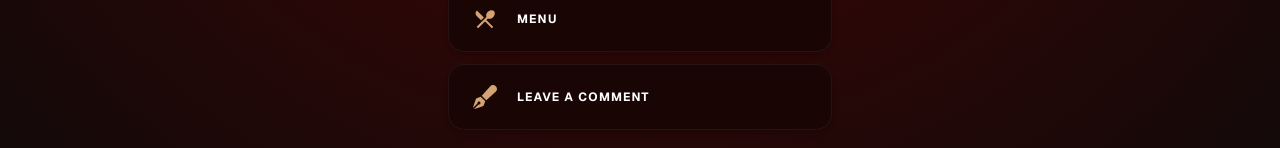
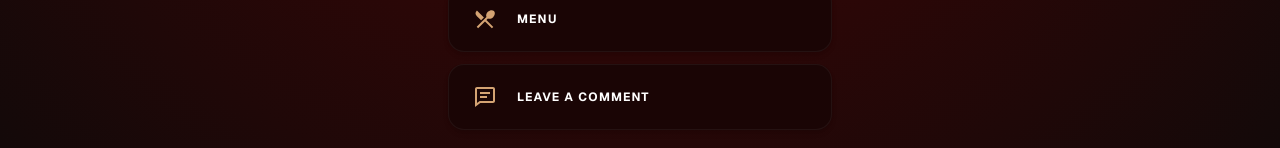
Before and after one commit to heshammmsaifff/Cove, a Next.js app: page / in a window 1280 px wide. Shown: the part 451-599 px from the top of the page. Built offline with nearby package versions, Linux system fonts and the light colour scheme.

Commit message:
change comment icon

```diff
--- a/app/page.js
+++ b/app/page.js
@@ -9,10 +9,10 @@ import {
   FaInstagram,
   FaFacebookF,
   FaTiktok,
-  FaPenFancy,
   FaTimes,
 } from "react-icons/fa";
 import { MdRestaurantMenu } from "react-icons/md";
+import { BiCommentDetail } from "react-icons/bi";
 
 import { CiLocationOn } from "react-icons/ci";
 import { motion, AnimatePresence } from "framer-motion";
@@ -105,7 +105,7 @@ export default function HomePage() {
           <SocialLink
             label="Leave a Comment"
             href="/comment"
-            icon={<FaPenFancy />}
+            icon={<BiCommentDetail />}
           />
         </motion.div>
 
```
